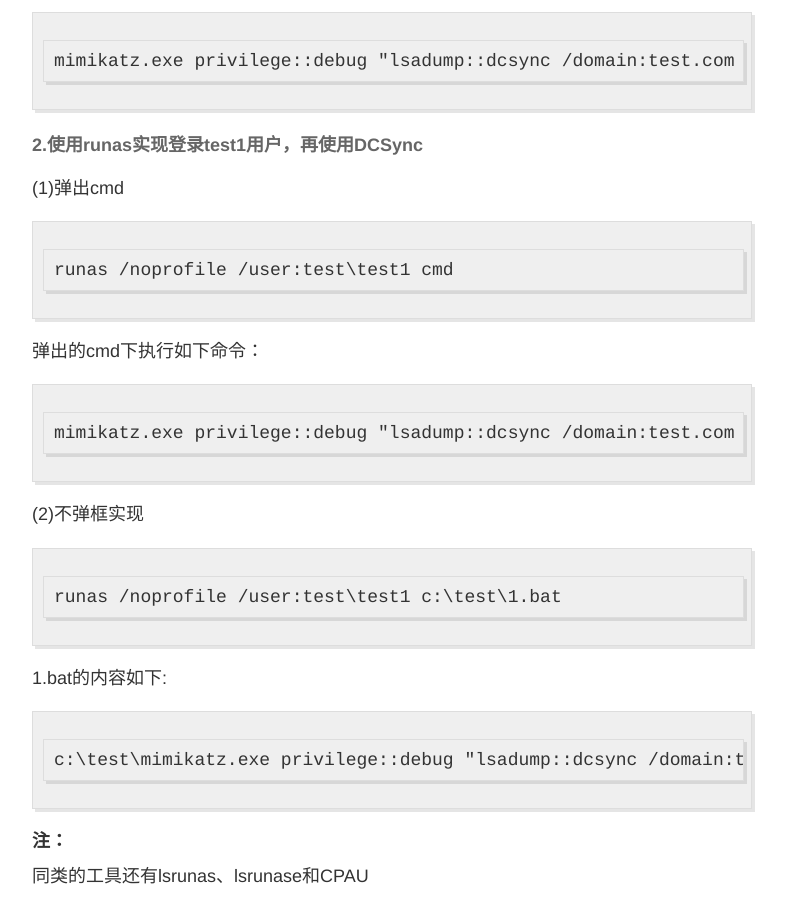
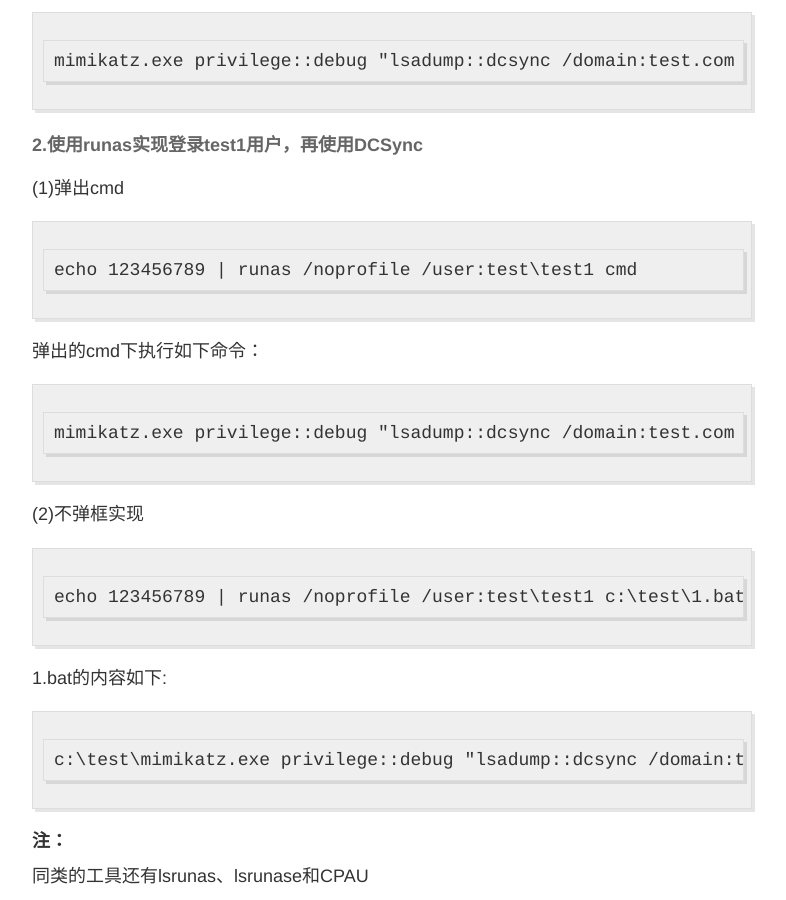
Before and after one commit to 3gstudent/backup-3gstudent.github.io, a Jekyll site: the page built from _posts/2019-7-11-域渗透——DCSync.md, in a window 1280 px wide and 900 px high, scrolled down 3209 px. Shown: the whole window, without its empty margins (248-1034 px from the left). Built offline with Jekyll 4.4.1, drawn with Linux system fonts in a browser that asks for light colours.

Commit message:
Update 2019-7-11-域渗透——DCSync.md

````diff
--- a/_posts/2019-7-11-域渗透——DCSync.md
+++ b/_posts/2019-7-11-域渗透——DCSync.md
@@ -148,7 +148,7 @@ mimikatz.exe privilege::debug "lsadump::dcsync /domain:test.com /all /csv" exit
 (1)弹出cmd
 
 ```
-runas /noprofile /user:test\test1 cmd
+echo 123456789 | runas /noprofile /user:test\test1 cmd
 ```
 
 弹出的cmd下执行如下命令：
@@ -160,7 +160,7 @@ mimikatz.exe privilege::debug "lsadump::dcsync /domain:test.com /all /csv" exit
 (2)不弹框实现
 
 ```
-runas /noprofile /user:test\test1 c:\test\1.bat
+echo 123456789 | runas /noprofile /user:test\test1 c:\test\1.bat
 ```
 
 1.bat的内容如下:
````
